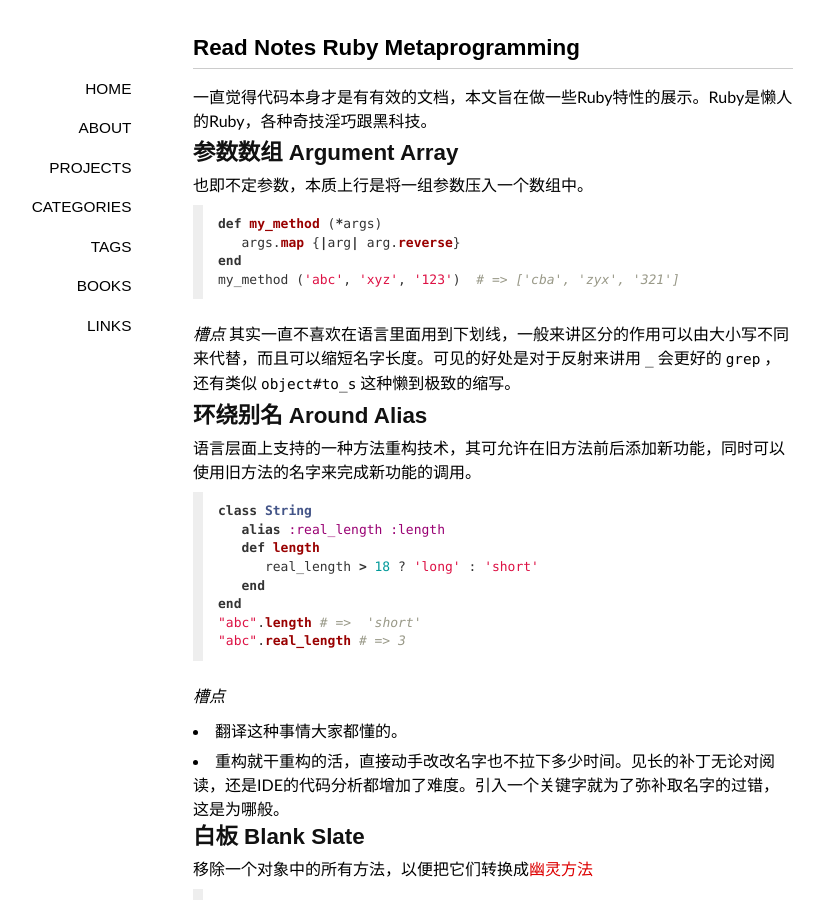
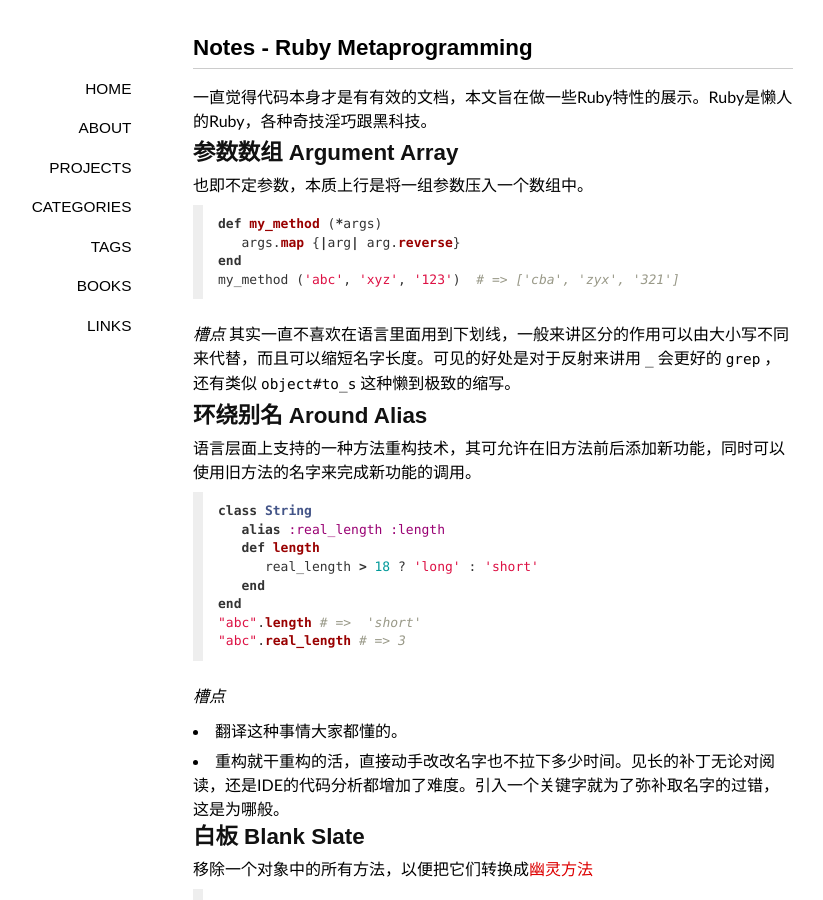
Before and after one commit to awayings/awayings.github.io, a Jekyll site: the page built from _posts/2014-02-10-Notes-Ruby-Metaprogramming.md, in a window 1280 px wide and 900 px high. Shown: the whole window, without its empty margins (147-970 px from the left). Built offline with Jekyll 4.4.1, drawn with Linux system fonts in a browser that asks for light colours; some web fonts are replaced; Markdown is read by kramdown in place of the engine named in the settings; comment, search, counter and statistics services are not loaded.

Commit message:
Add category and rename title.

```diff
--- a/_posts/2014-02-10-Read-Ruby-Metaprogramming.md
+++ b/_posts/2014-02-10-Notes-Ruby-Metaprogramming.md
@@ -1,8 +1,9 @@
 ---
 layout: post
-title: Read Notes Ruby Metaprogramming
+title: Notes - Ruby Metaprogramming
 date: 2014-02-12 17:33:49 +08:00
-tags: "Ruby"
+tags: "ruby"
+category: "Programming"
 ---
 
 一直觉得代码本身才是有有效的文档，本文旨在做一些Ruby特性的展示。Ruby是懒人的Ruby，各种奇技淫巧跟黑科技。
```
